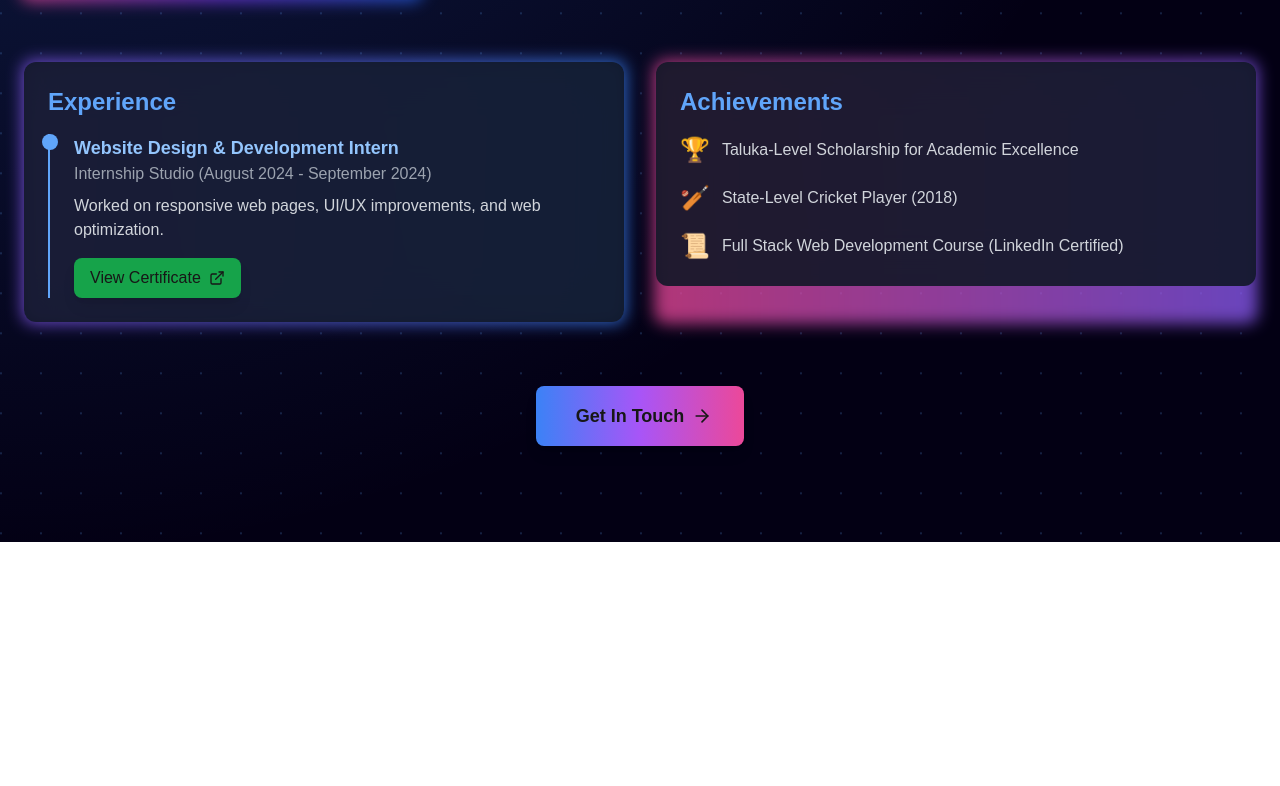
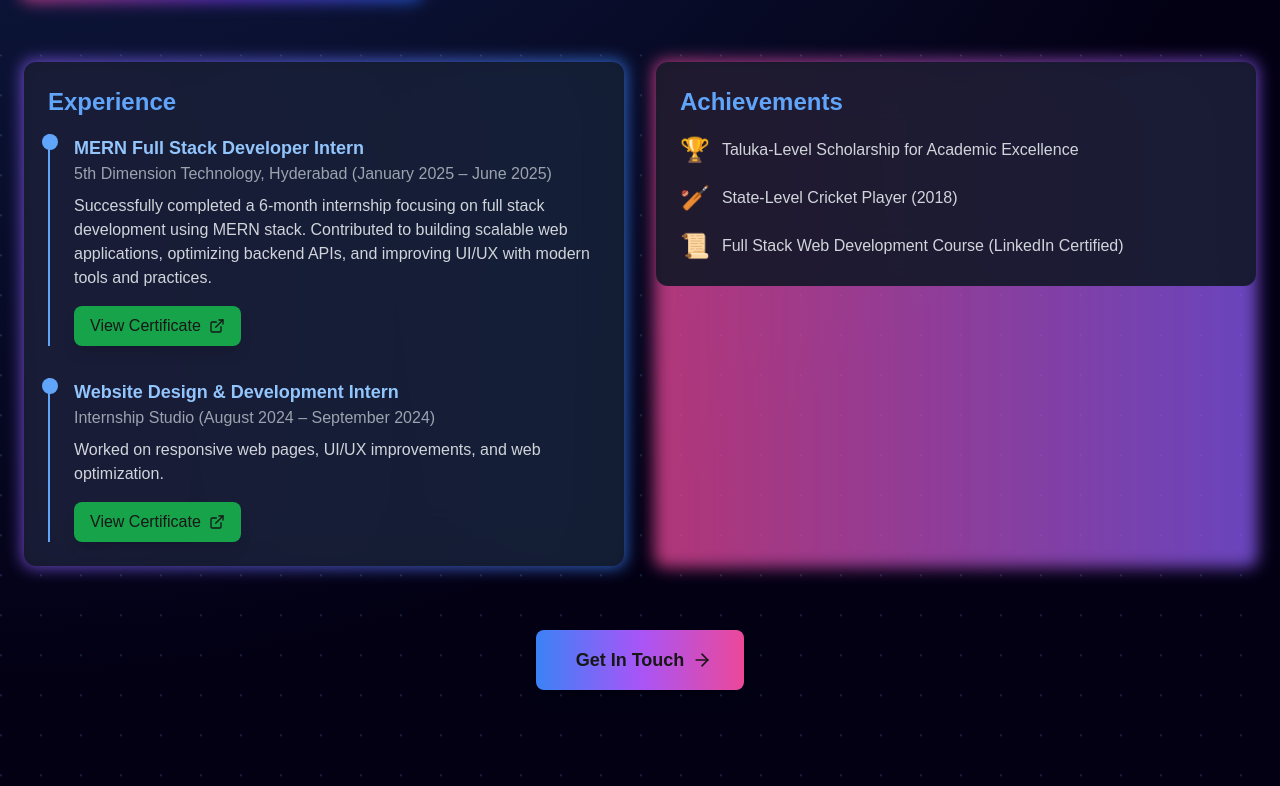
Before and after one commit to vishalseries7030/My_Portfolio, a Next.js app: page /about in a window 1280 px wide. Shown: the part 677-1463 px from the top of the page. Before the commit the page ends 1219 px from the top, so only its background shows below. Built offline with nearby package versions, Linux system fonts and the light colour scheme.

Commit message:
update experience section

```diff
--- a/app/about/page.js
+++ b/app/about/page.js
@@ -233,13 +233,38 @@ export default function About() {
   />
   <div className="relative bg-gray-900/90 backdrop-blur-xl rounded-xl p-6">
     <h3 className="text-2xl font-bold text-blue-400 mb-4">Experience</h3>
-              <div className="space-y-4">
+    <div className="space-y-8">
+
+      {/* Internship at 5th Dimension Technology */}
+      <div className="relative pl-6 border-l-2 border-blue-400">
+        <div className="absolute -left-2 top-0 w-4 h-4 bg-blue-400 rounded-full" />
+        <h4 className="text-lg font-semibold text-blue-300">
+          MERN Full Stack Developer Intern
+        </h4>
+        <p className="text-gray-400">5th Dimension Technology, Hyderabad (January 2025 – June 2025)</p>
+        <p className="text-gray-300 mt-2">
+          Successfully completed a 6-month internship focusing on full stack development using MERN stack.
+          Contributed to building scalable web applications, optimizing backend APIs, and improving UI/UX with modern tools and practices.
+        </p>
+        <motion.a
+          href="https://drive.google.com/file/d/1HV5TUqyBWYPSE-hsWZSMx4XY9El9cCxJ/view?usp=sharing"
+          target="_blank"
+          rel="noopener noreferrer"
+          className="mt-4 inline-flex items-center space-x-2 px-4 py-2 bg-green-600 hover:bg-green-700 rounded-lg shadow-lg transition-all duration-300"
+          whileHover={{ scale: 1.05 }}
+        >
+          <span>View Certificate</span>
+          <FiExternalLink className="w-4 h-4" />
+        </motion.a>
+      </div>
+
+      {/* Previous Internship */}
       <div className="relative pl-6 border-l-2 border-blue-400">
         <div className="absolute -left-2 top-0 w-4 h-4 bg-blue-400 rounded-full" />
         <h4 className="text-lg font-semibold text-blue-300">
           Website Design & Development Intern
         </h4>
-                  <p className="text-gray-400">Internship Studio (August 2024 - September 2024)</p>
+        <p className="text-gray-400">Internship Studio (August 2024 – September 2024)</p>
         <p className="text-gray-300 mt-2">
           Worked on responsive web pages, UI/UX improvements, and web optimization.
         </p>
@@ -254,6 +279,7 @@ export default function About() {
           <FiExternalLink className="w-4 h-4" />
         </motion.a>
       </div>
+
     </div>
   </div>
 </div>
--- a/package.json
+++ b/package.json
@@ -18,7 +18,8 @@
     "nodemailer": "^6.10.0",
     "react": "^19.0.0",
     "react-dom": "^19.0.0",
-    "react-icons": "^5.4.0"
+    "react-icons": "^5.4.0",
+    "react-simple-typewriter": "^5.0.1"
   },
   "devDependencies": {
     "@eslint/eslintrc": "^3",
```
Also changed, not shown: 1 other file (tests, documents, lock files or other folders). Lines whose indentation alone changed are shown as unchanged.
